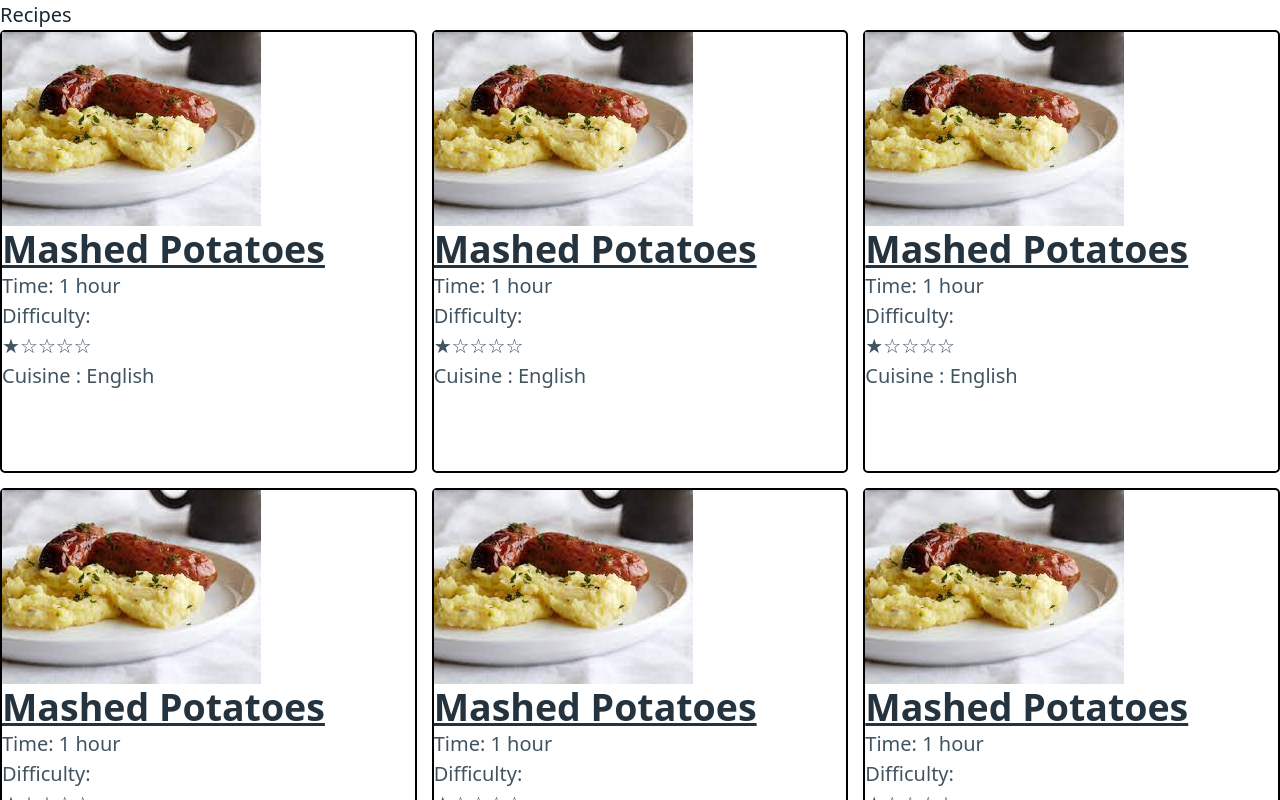
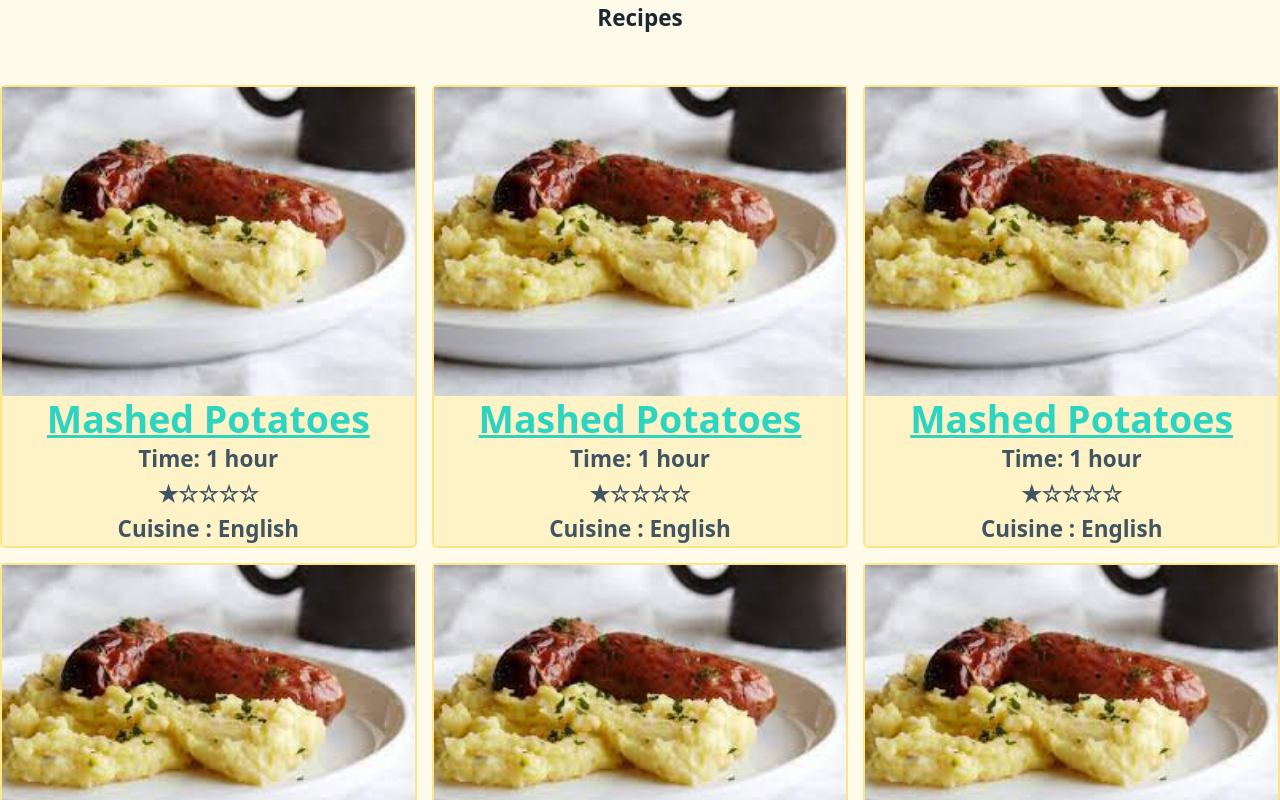
Before and after one commit to ic-monads/student-meals, a React (Vite) app: page / in a window 1280 px wide. Shown: the top 800 px of the page. Built offline with nearby package versions, Linux system fonts and the light colour scheme.

Commit message:
Simple styling of recipelist, page and tile

```diff
--- a/src/components/recipes/RecipeList.tsx
+++ b/src/components/recipes/RecipeList.tsx
@@ -14,7 +14,7 @@ function RecipeList(props: RecipeProps) {
         </div>
     ));
     return (
-        <div className="grid grid-cols-3 gap-3">
+        <div className="grid grid-cols-3 gap-3 bg-amber-50">
             {items}
         </div>
     )
--- a/src/components/recipes/RecipeTile.tsx
+++ b/src/components/recipes/RecipeTile.tsx
@@ -15,16 +15,18 @@ const DifficultyRatingComponent = ({difficulty} : { difficulty : number }) => {
 
 function RecipeTile( { recipe } : {recipe : Recipe}) {
   return (
-    <div className="md:container md:mx-auto rounded border-black border-2">
-      <img src={recipe.images[0]} alt={recipe.name}/>
-      <section className="recipe-info">
+    <div className="md:container md:mx-auto rounded border-amber-200 border-2 bg-amber-100">
+      <img className="w-full" src={recipe.images[0]} alt={recipe.name}/>
+      <div>
         <Link to={`/recipe/${recipe.id}`}>
-          <h2 className="text-3xl font-bold underline">{recipe.name}</h2>
+          <h2 className="text-3xl font-bold underline text-teal-400 hover:text-teal-300 text-center">
+            {recipe.name}
+          </h2>
         </Link>
-        <p>Time: {recipe.time}</p>
-        <p>Difficulty: <DifficultyRatingComponent difficulty={recipe.difficulty} /></p>
-        <p>Cuisine : {recipe.cuisine}</p>
-      </section>
+        <p className="font-sans text-lg font-semibold text-center">Time: {recipe.time}</p>
+        <p className="font-sans text-lg font-semibold text-center"><DifficultyRatingComponent difficulty={recipe.difficulty} /></p>
+        <p className="font-sans text-lg font-semibold text-center">Cuisine : {recipe.cuisine}</p>
+      </div>
     </div>
   );
 }
--- a/src/pages/recipes/RecipesPage.tsx
+++ b/src/pages/recipes/RecipesPage.tsx
@@ -5,7 +5,12 @@ import ExampleRecipeList from "../../interfaces/examples/ExampleRecipeList";
 function RecipesPage() {
     return (
         <>
-            <h1>Recipes</h1>
+          <div className="bg-amber-50 pb-10">
+            <h1 className="font-sans text-7xl text-lg font-semibold text-center">
+              Recipes
+            </h1>
+          </div>
+
             <RecipeList recipes={ExampleRecipeList}/>
         </>
     )
```
